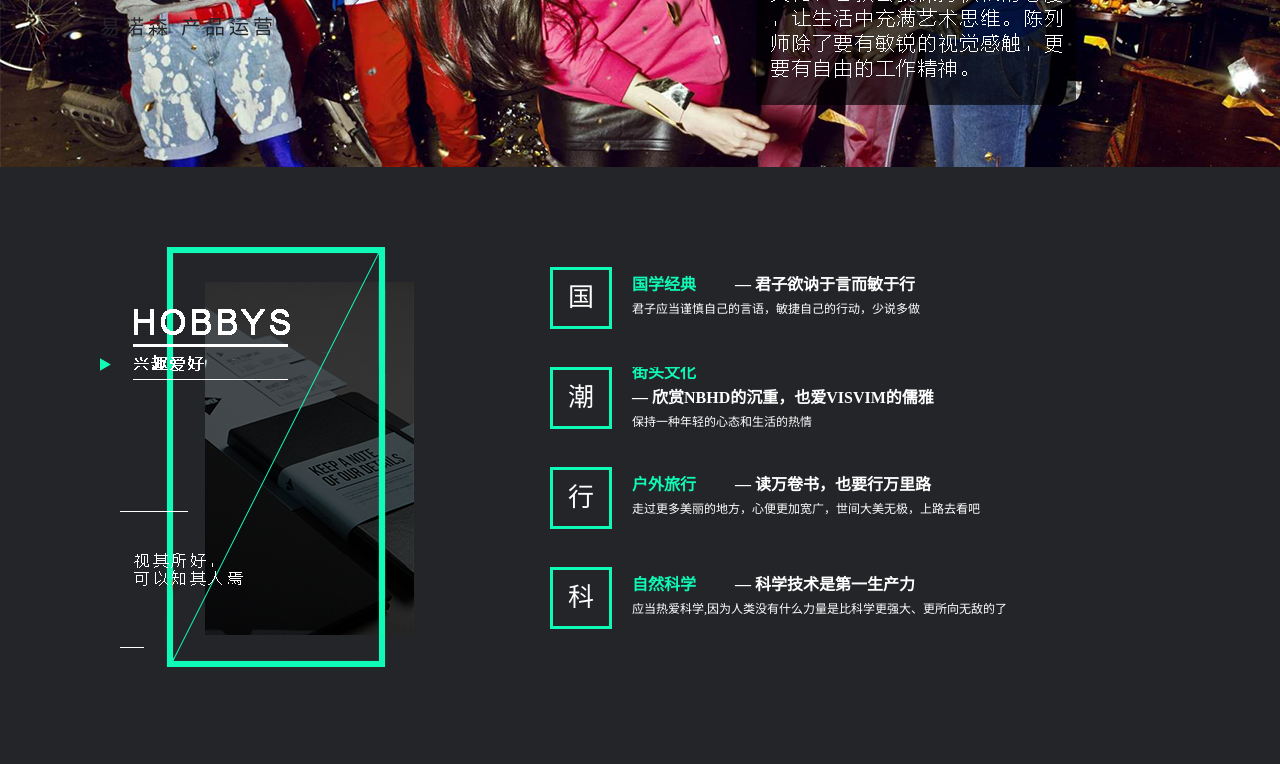
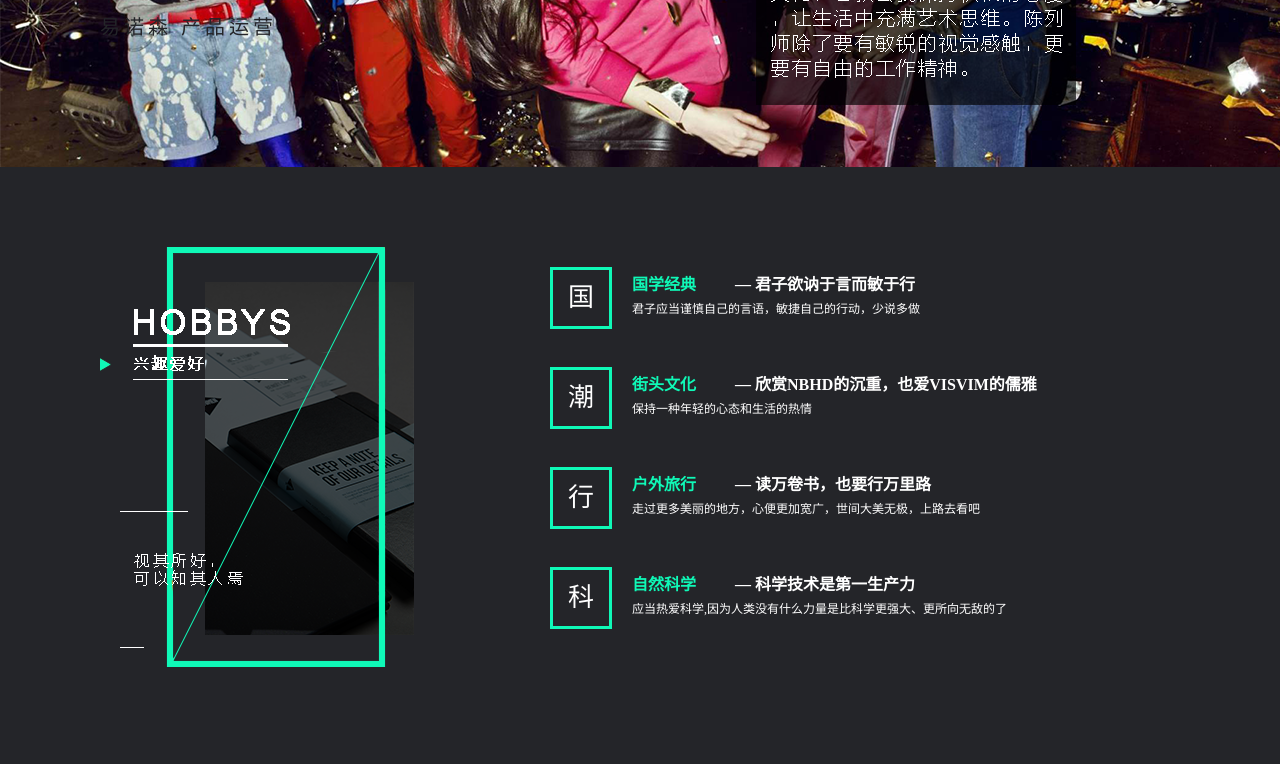
Before and after one commit to oscar0531/oscar0531.github.com, a plain HTML site: page index.html in a window 1280 px wide. Shown: the part 1893-2657 px from the top of the page. Drawn offline with Linux system fonts and the light colour scheme.

Commit message:
resizeHobby

```diff
--- a/css/style.css
+++ b/css/style.css
@@ -49,7 +49,7 @@ body{background:#242529;}
 #hobby{position: relative;width:100%;overflow: hidden; height:550px;}
 #hobby .hobby-box{ position:absolute;width:330px; height: 420px; background:url(../images/hobby.png) no-repeat; top:80px; left: 0px;}
 #hobby .hobby-list{ position:relative;margin:100px 0 0 550px;}
-#hobby .hobby-list li{position:absolute;top:500px;overflow: hidden;color: #fff; margin-bottom: 40px;width: 460px;}
+#hobby .hobby-list li{position:absolute;top:500px;overflow: hidden;color: #fff; margin-bottom: 40px;width: 500px;}
 #hobby .hobby-list li div{width: 56px; height: 56px; border:3px solid #0ff9b7;font-size: 26px; line-height: 56px; text-align: center; margin-right: 20px;}
 #hobby .hobby-list li span{display: inline-block; width: 100px; font-size: 16px; font-weight: bold; color:#0ff9b7; }
 #hobby .hobby-list li h3{display: inline-block; font-size: 16px; padding-top: 10px;}
```
